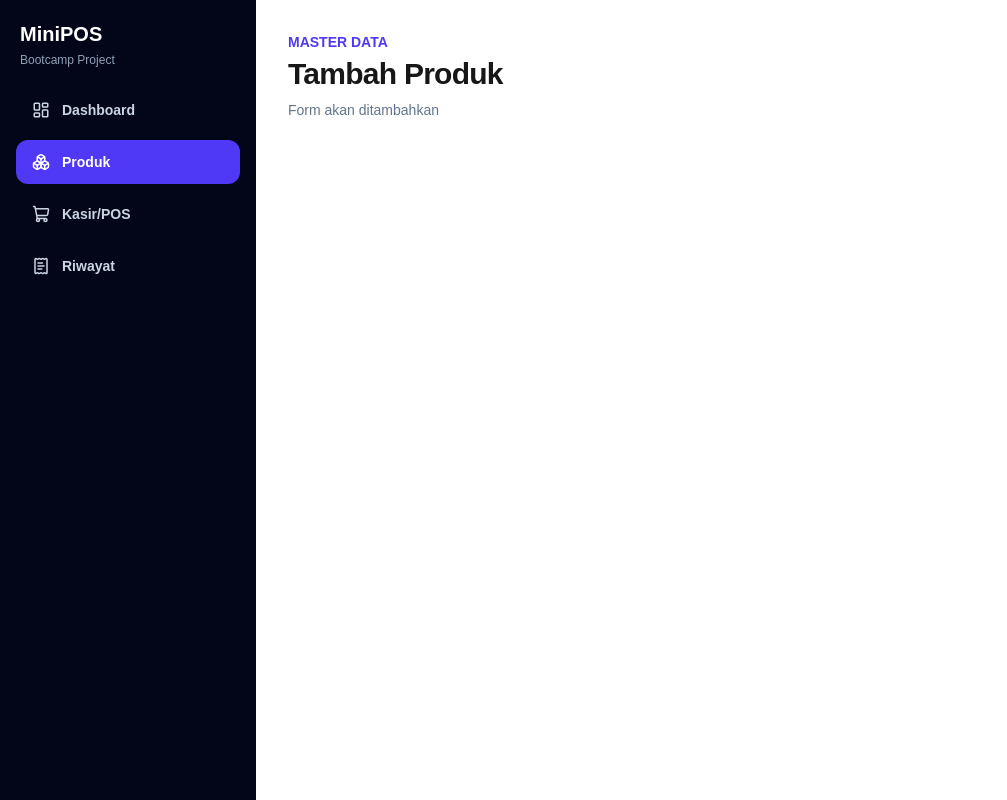
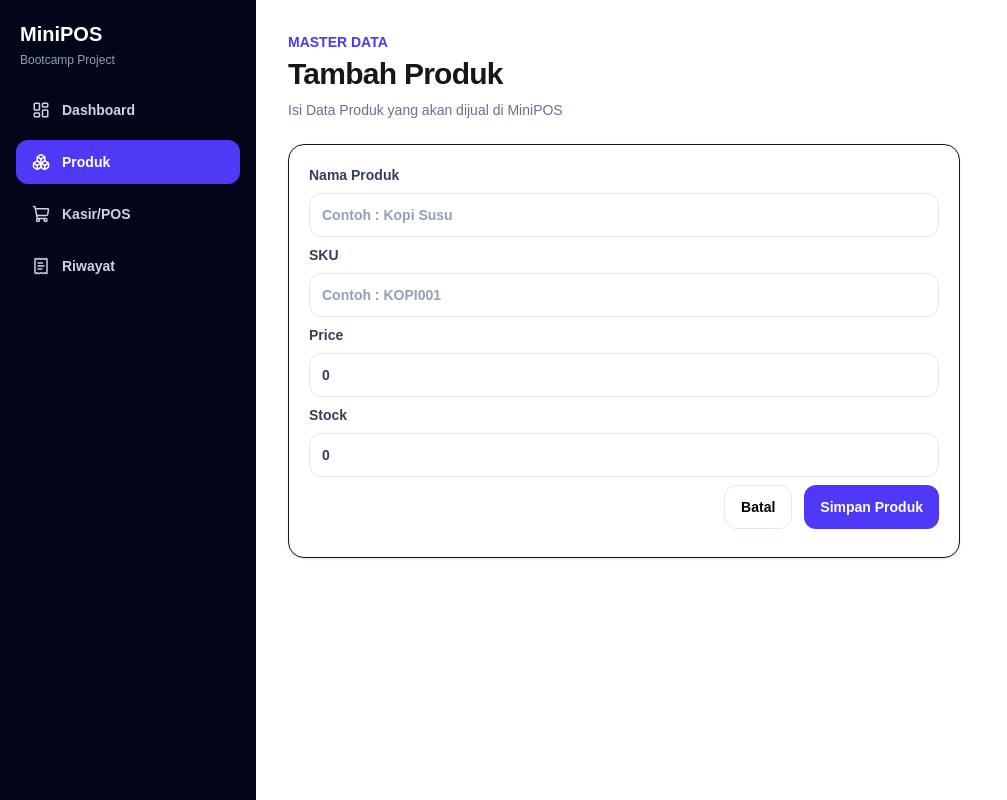
Before and after one commit to ziikrii/minipos, a Next.js app: page /products/create in a window 1280 px wide. Shown: the whole page, without its empty margins (0-1007 px from the left). Built offline with nearby package versions, Linux system fonts and the light colour scheme.

Commit message:
update new product

```diff
--- a/src/app/(dashboard)/products/create/page.tsx
+++ b/src/app/(dashboard)/products/create/page.tsx
@@ -1,13 +1,32 @@
+"use client";
+
+import ProductForm from "@/components/products/product-form";
+import type { ProductInput } from "@/types/product";
+import { addProduct } from "@/utils/product-storage";
+import { useRouter } from "next/navigation";
 import React from "react";
 
 export default function CreateProductPage() {
+  const router = useRouter();
+
+  function handleCreateProduct(value: ProductInput) {
+    addProduct(value);
+    router.push("/products");
+  }
+
   return (
-    <div>
+    <div className="max-w-2xl">
       <p className="text-sm font-bold text-indigo-600">MASTER DATA</p>
 
       <h1 className="mt-1 text-3xl font-black tracking-tight">Tambah Produk</h1>
 
-      <p className="mt-2 text-sm text-slate-500">Form akan ditambahkan</p>
+      <p className="mt-2 text-sm text-slate-500">
+        Isi Data Produk yang akan dijual di MiniPOS
+      </p>
+
+      <div className="mt-6 rounded-2xl border bg-white p-5 shadow-sm">
+        <ProductForm onSubmit={handleCreateProduct} />
+      </div>
     </div>
   );
 }
--- a/src/app/(dashboard)/products/page.tsx
+++ b/src/app/(dashboard)/products/page.tsx
@@ -2,48 +2,31 @@
 
 import Link from "next/link";
 import { Plus, Search } from "lucide-react";
-import React, { useMemo, useState } from "react";
+import { useEffect, useMemo, useState } from "react";
 import Button from "@/components/ui/Button";
 import EmptyState from "@/components/ui/Empty-state";
 import Input from "@/components/ui/Input";
 import formatCurrency from "@/utils/currency";
-
-const sampleProducts = [
-  {
-    id: "1",
-    name: "Kopi Susu",
-    sku: "KOPI001",
-    price: 18000,
-    stock: 10,
-  },
-  {
-    id: "2",
-    name: "Teh Manis",
-    sku: "TEH001",
-    price: 8000,
-    stock: 5,
-  },
-  {
-    id: "3",
-    name: "Roti Bakar",
-    sku: "ROTI001",
-    price: 15000,
-    stock: 3,
-  },
-];
+import { Product } from "@/types/product";
+import getProducts from "@/utils/product-storage";
 
 export default function ProductsPage() {
   const [search, setSearch] = useState("");
+  const [products, setProducts] = useState<Product[]>([]);
+
+  useEffect(() => {
+    setProducts(getProducts());
+  }, []);
 
   const filtered = useMemo(() => {
     const keywords = search.toLowerCase();
 
-    return sampleProducts.filter(
+    return products.filter(
       (product) =>
         product.name.toLowerCase().includes(keywords) ||
         product.sku.toLowerCase().includes(keywords),
     );
-  });
+  }, [products, search]);
 
   return (
     <div>
@@ -143,14 +126,14 @@
         </div>
       )}
 
-      {sampleProducts.length === 0 && (
+      {products.length === 0 && (
         <EmptyState
           title="Belum ada produk"
           description="Tambahkan produk baru untuk memulai transaksi POS"
         />
       )}
 
-      {sampleProducts.length > 0 && filtered.length === 0 && (
+      {products.length > 0 && filtered.length === 0 && (
         <div className="rounded-2xl bg-white p-8 text-center text-sm text-slate-500">
           <Search className="mx-auto mb-2" />
           Produk tidak ditemukan.
--- /dev/null
+++ b/src/components/products/product-form.tsx
@@ -0,0 +1,133 @@
+"use client";
+
+import { useState } from "react";
+import Link from "next/link";
+import Button from "../ui/Button";
+import Input from "../ui/Input";
+import type { ProductInput } from "@/types/product";
+import React from "react";
+import { FormErrors, validateProduct } from "@/utils/product-storage";
+
+type ProductFormProps = {
+  initialValues?: ProductInput;
+  submitLabel?: string;
+  onSubmit: (values: ProductInput) => void;
+};
+
+const defaultValues: ProductInput = {
+  name: "",
+  sku: "",
+  price: 0,
+  stock: 0,
+};
+
+export default function ProductForm({
+  initialValues = defaultValues,
+  submitLabel = "Simpan Produk",
+  onSubmit,
+}: ProductFormProps) {
+  const [values, setValues] = useState<ProductInput>(initialValues);
+  const [errors, setErrors] = useState<FormErrors>({});
+
+  function updateField(field: keyof ProductInput, value: string) {
+    setValues((current) => ({
+      ...current,
+      [field]: field === "price" || field === "stock" ? Number(value) : value,
+    }));
+  }
+
+  function handleSubmit(event: React.SyntheticEvent<HTMLFormElement>) {
+    event.preventDefault();
+
+    const validationErrors = validateProduct(values);
+    setErrors(validationErrors);
+
+    if (Object.keys(validationErrors).length > 0) {
+      return;
+    }
+    onSubmit(values);
+  }
+  return (
+    <form onSubmit={handleSubmit}>
+      <div className="flex flex-col gap-2">
+        <div className="flex flex-col gap-2">
+          <label htmlFor="" className="text-sm font-bold text-slate-700">
+            Nama Produk
+          </label>
+          <Input
+            value={values.name}
+            onChange={(event) => updateField("name", event.target.value)}
+            placeholder="Contoh : Kopi Susu"
+          />
+        </div>
+        <div className="flex flex-col gap-2">
+          <label htmlFor="" className="text-sm font-bold text-slate-700">
+            SKU
+          </label>
+          <Input
+            value={values.sku}
+            onChange={(event) => updateField("sku", event.target.value)}
+            placeholder="Contoh : KOPI001"
+          />
+        </div>
+        <div className="flex flex-col gap-2">
+          <label htmlFor="" className="text-sm font-bold text-slate-700">
+            Price
+          </label>
+          <Input
+            type="number"
+            value={values.price}
+            onChange={(event) => updateField("price", event.target.value)}
+          />
+        </div>
+        <div className="flex flex-col gap-2">
+          <label htmlFor="" className="text-sm font-bold text-slate-700">
+            Stock
+          </label>
+          <Input
+            type="number"
+            value={values.stock}
+            onChange={(event) => updateField("stock", event.target.value)}
+          />
+        </div>
+      </div>
+
+      {errors.name && (
+        <p className="mt-1 text-sm font-semibold text-red-600">{errors.name}</p>
+      )}
+      <div className="flex items-center justify-end gap-3 py-2">
+        <Button variant="secondary">
+          <Link href={"/products"} className="text-black">
+            Batal
+          </Link>
+        </Button>
+        <Button type="submit">{submitLabel}</Button>
+      </div>
+    </form>
+  );
+}
+
+// --------------------
+// type FormErrors = Partial<Record<keyof ProductInput, string>>
+// function validateProduct(value: ProductInput) {
+//   const errors: FormErrors = {};
+
+//   if (!value.name.trim()) {
+//     errors.name = "Nama Produk wajib diisi";
+//   }
+
+//   if (!value.sku.trim()) {
+//     errors.sku = "SKU Wajib diisi";
+//   }
+
+//   if (!value.price <= 0) {
+//     errors.price = "Harga harus lebih dari 0";
+//   }
+
+//   if (value.stock < 0) {
+//     errors.stock = "Stock tidak boleh minus";
+//   }
+
+//   return errors;
+// }
+//  --------------------------
--- /dev/null
+++ b/src/utils/product-storage.ts
@@ -0,0 +1,78 @@
+import { Product, ProductInput } from "@/types/product";
+
+export type FormErrors = Partial<Record<keyof ProductInput, string>>
+
+const STORAGE_KEY = "minipos-porduct";
+
+const sampleProducts: Product[] = [
+  {
+    id: "1",
+    name: "Kopi Susu",
+    sku: "KOPI001",
+    price: 18000,
+    stock: 10,
+  },
+  {
+    id: "2",
+    name: "Teh Manis",
+    sku: "TEH001",
+    price: 8000,
+    stock: 5,
+  }
+];
+
+export function addProduct(input: ProductInput) {
+  const products = getProducts();
+
+  const newProducts: Product = {
+    id: crypto.randomUUID(),
+    ...input
+  };
+
+  const nextProducts = [newProducts, ...products];
+
+  window.localStorage.setItem(
+    STORAGE_KEY,
+    JSON.stringify(nextProducts)
+  );
+}
+
+export function validateProduct(value: ProductInput) {
+  const errors: FormErrors = {};
+
+  if (!value.name.trim()) {
+    errors.name = "Nama Produk wajib diisi";
+  }
+
+  if (!value.sku.trim()) {
+    errors.sku = "SKU Wajib diisi";
+  }
+
+  if (value.price <= 0) {
+    errors.price = "Harga harus lebih dari 0";
+  }
+
+  if (value.stock < 0) {
+    errors.stock = "Stock tidak boleh minus";
+  }
+
+  return errors;
+}
+
+import React from 'react'
+
+export default function getProducts() {
+  if (typeof window === "undefined") {
+    return sampleProducts;
+  }
+
+  const saved = window.localStorage.getItem(STORAGE_KEY);
+
+  if (!saved) {
+    window.localStorage.setItem(
+      STORAGE_KEY, JSON.stringify(sampleProducts)
+    );
+    return sampleProducts;
+  }
+  return JSON.parse(saved) as Product[];
+}
```
